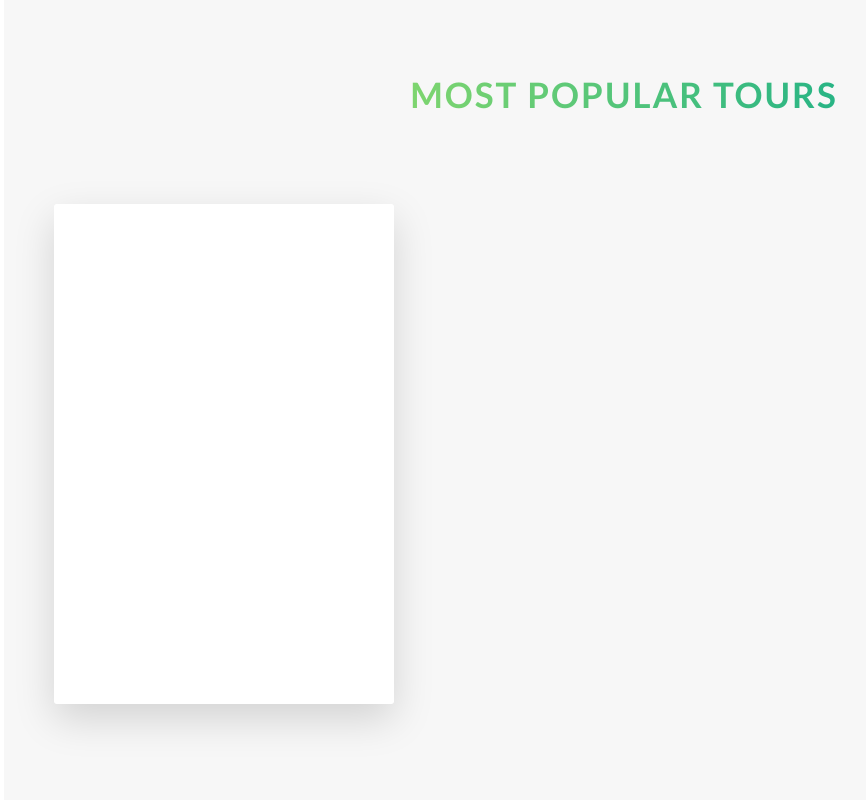
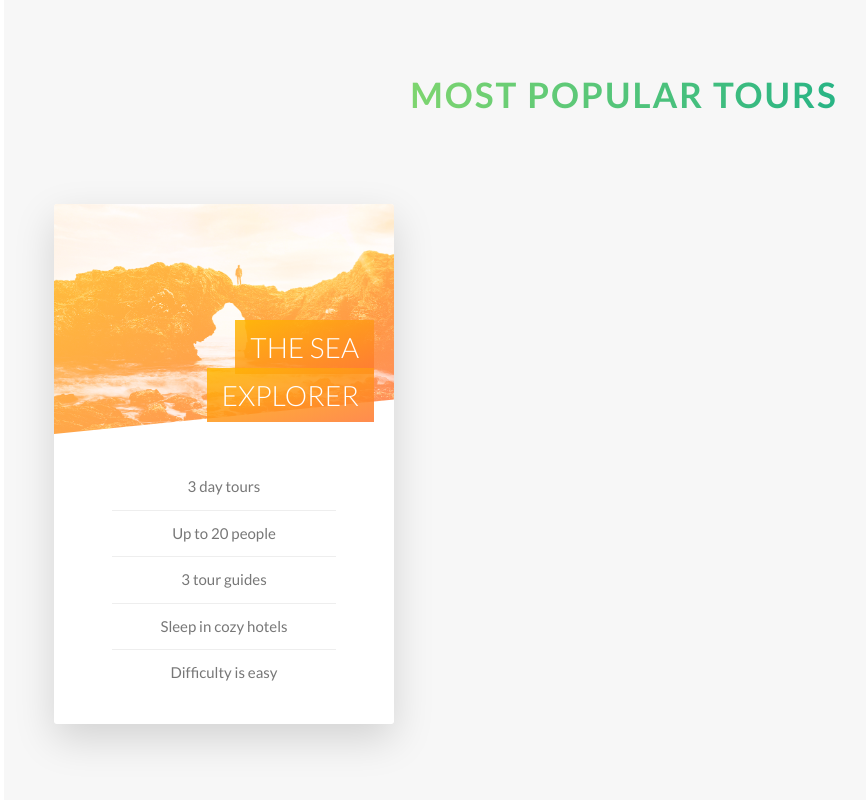
Before and after one commit to MatinSasan/tuto-css, a website: page first_project/index.html in a window 1280 px wide. Shown: the part 2342-3142 px from the top of the page, without its empty margins (16-882 px from the left). Drawn offline with Linux system fonts and the light colour scheme.

Commit message:
Tour Section part 2

```diff
--- a/first_project/index.html
+++ b/first_project/index.html
@@ -109,7 +109,23 @@
                 <div class="col-1-of-3">
                  <div class="card">
                   <div class="card__side card__side--front">
-                    FRONT
+                    <div class="card__picture card__picture--1">
+                      &nbsp;
+                    </div>
+                    <h4 class="card__heading">
+                      <span class="card__heading-span card__heading-span--1">
+                        The Sea Explorer
+                      </span>
+                    </h4>
+                    <div class="card__details">
+                      <ul>
+                        <li>3 day tours</li>
+                        <li>Up to 20 people</li>
+                        <li>3 tour guides</li>
+                        <li>Sleep in cozy hotels</li>
+                        <li>Difficulty is easy</li>
+                      </ul>
+                    </div>
                   </div>
                   <div class="card__side card__side--back card__side--back-1">
                     BACK
--- a/first_project/sass/abstracts/_variables.scss
+++ b/first_project/sass/abstracts/_variables.scss
@@ -4,6 +4,7 @@ $color-primary-light: #7ed56f;
 $color-primary-dark: #28b485;
 
 $color-grey-light-1: #f7f7f7;
+$color-grey-light-2: #eee;
 
 $color-grey-dark: #777;
 $color-white: #fff;
--- a/first_project/sass/components/_card.scss
+++ b/first_project/sass/components/_card.scss
@@ -4,13 +4,12 @@
 
   position: relative;
   // must specify same height:
-  height: 50rem;
+  height: 52rem;
 
   &__side {
     background-color: orangered;
-    color: #fff;
     font-size: 2rem;
-    height: 50rem;
+    height: 52rem;
     transition: all 0.8s ease;
 
     position: absolute;
@@ -23,6 +22,9 @@
 
     border-radius: 3px;
     box-shadow: 0 1.5rem 4rem rgba($color: $color-black, $alpha: 0.15);
+
+    // to not make picture overflow parent (from card)
+    overflow: hidden;
 
     &--front {
       background-color: $color-white;
@@ -43,12 +45,84 @@
   }
 
   &:hover &__side--front {
-    transform: rotateY(180deg);
+    // must be opposite direction
+    transform: rotateY(-180deg);
   }
 
   &:hover &__side--back {
     transform: rotateY(0);
   }
+
+  // front side styling
+  &__picture {
+    background-size: cover;
+    // number of height is exprimental
+    height: 23rem;
+    // to make in linear gradient url work
+    background-blend-mode: screen;
+
+    clip-path: polygon(0 0, 100% 0, 100% 85%, 0 100%);
+
+    &--1 {
+      background-image: linear-gradient(
+          to right bottom,
+          $color-secondary-light,
+          $color-secondary-dark
+        ),
+        url('../img/nat-5-min.jpg');
+    }
+    &--2 {
+      background-image: url('../img/nat-5-min.jpg');
+    }
+    &--3 {
+      background-image: url('../img/nat-5-min.jpg');
+    }
+  }
+
+  &__heading {
+    font-size: 2.8rem;
+    font-weight: 300;
+    text-transform: uppercase;
+    color: $color-white;
+    position: absolute;
+    text-align: right;
+    top: 12rem;
+    right: 2rem;
+    width: 75%;
+  }
+
+  &__heading-span {
+    padding: 1rem 1.5rem;
+    // gives space to A of "sea" and E of "explorer"
+    -webkit-box-decoration-break: clone;
+    box-decoration-break: clone;
+    &--1 {
+      background-image: linear-gradient(
+        to right bottom,
+        rgba($color-secondary-light, 0.85),
+        rgba($color-secondary-dark, 0.85)
+      );
+    }
+  }
+
+  &__details {
+    padding: 3rem;
+    ul {
+      list-style: none;
+      width: 80%;
+      // centers the item
+      margin: 0 auto;
+      li {
+        text-align: center;
+        font-size: 1.5rem;
+        padding: 1rem;
+
+        &:not(:last-child) {
+          border-bottom: 1px solid $color-grey-light-2;
+        }
+      }
+    }
+  }
 }
 
 // .card:hover .card__side {
```
Also changed, not shown: first_project/css/style.css.
